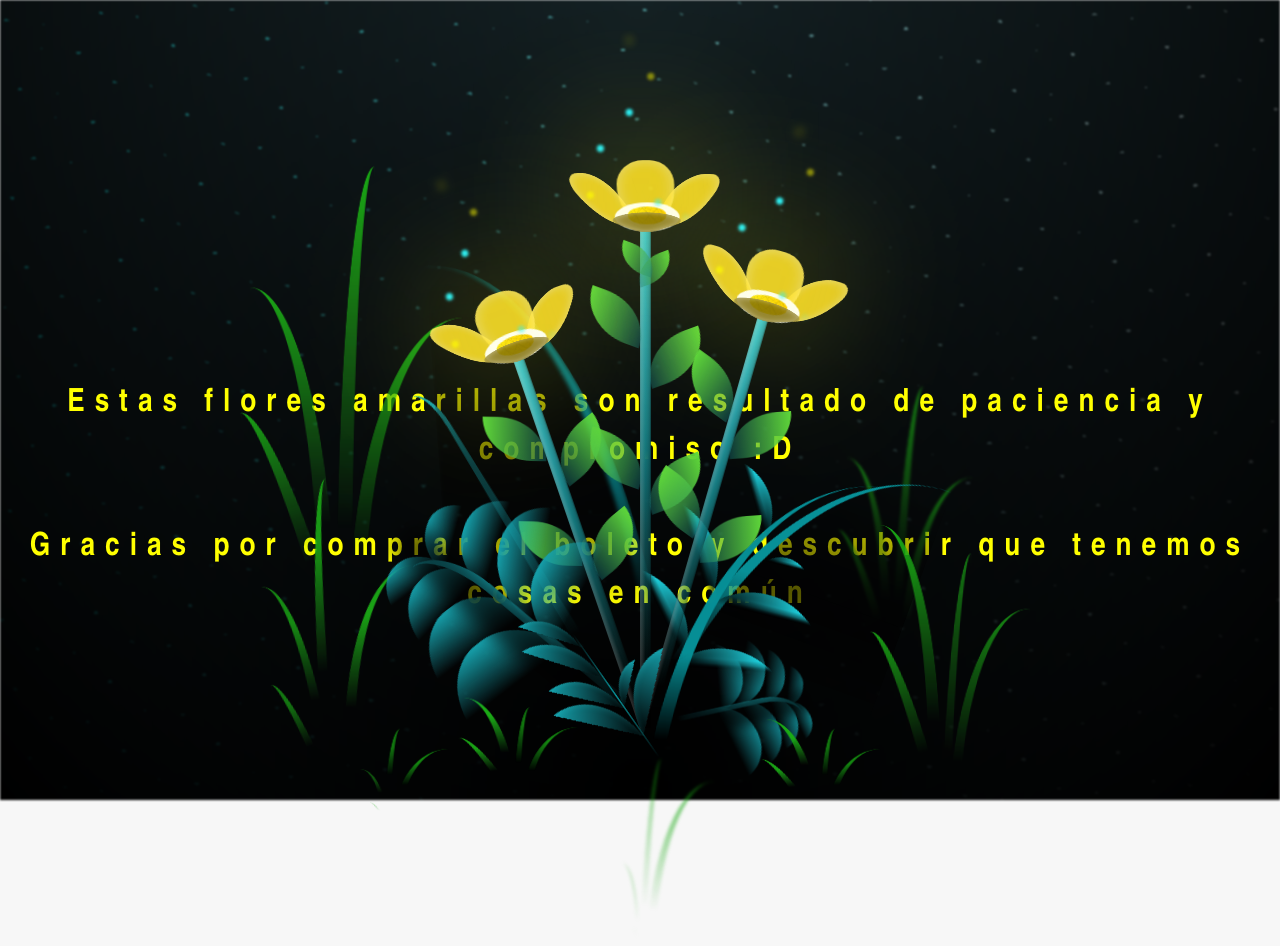
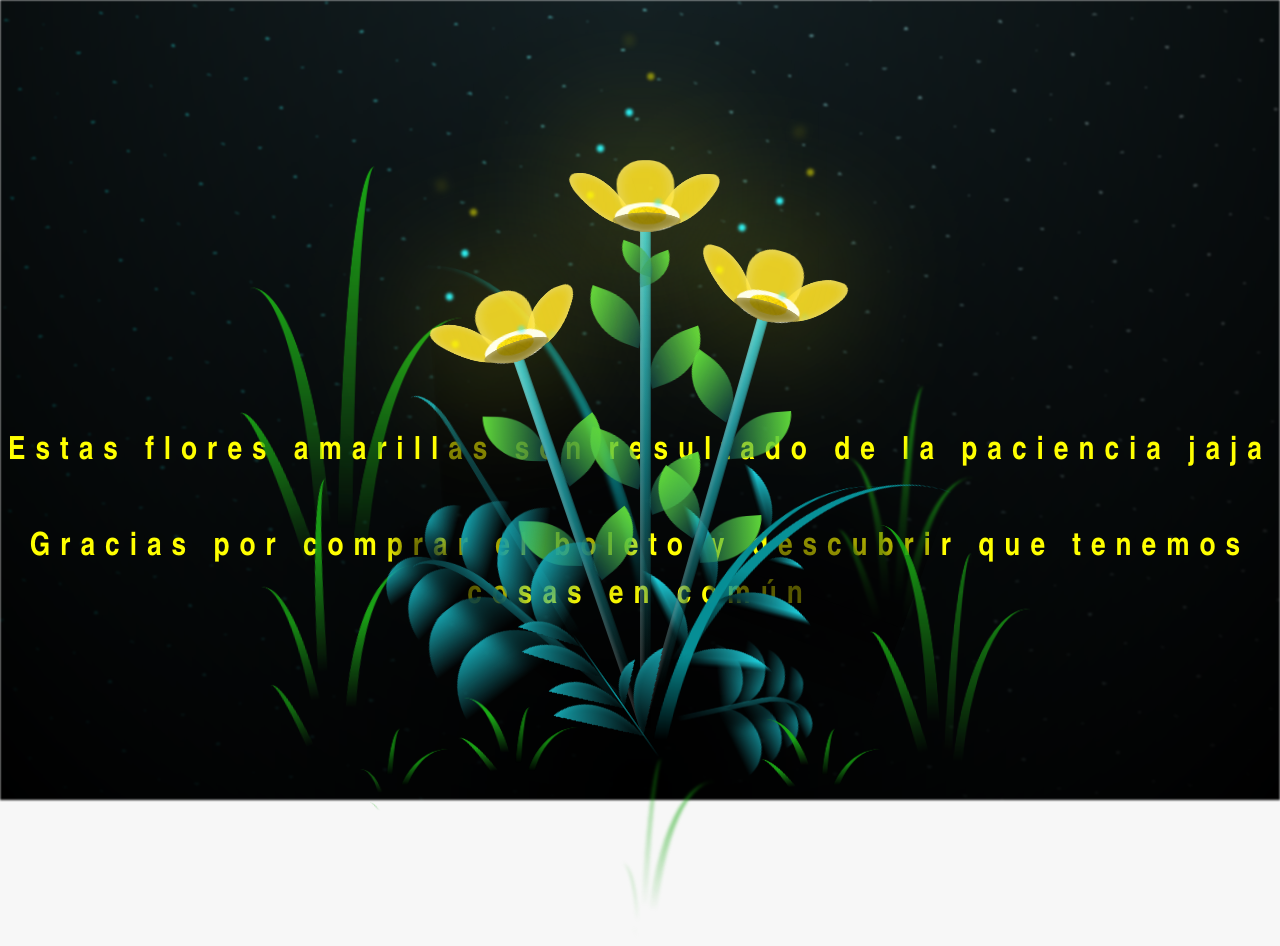
Before and after one commit to Donovanpena/FloresYCancionParaPao, a plain HTML site: page flower.html in a window 1280 px wide. Drawn offline with Linux system fonts and the light colour scheme.

Commit message:
flower.html

```diff
--- a/flower.html
+++ b/flower.html
@@ -13,7 +13,7 @@
     <div id="lyrics">
 
     </div>
-    <h1 class="titulo">Estas flores amarillas son resultado de paciencia y compromiso :D <br> <br>
+    <h1 class="titulo">Estas flores amarillas son resultado de la paciencia jaja <br> <br>
       Gracias por comprar el boleto y descubrir que tenemos cosas en común</h1>
 
     <div class="night"></div>
```
